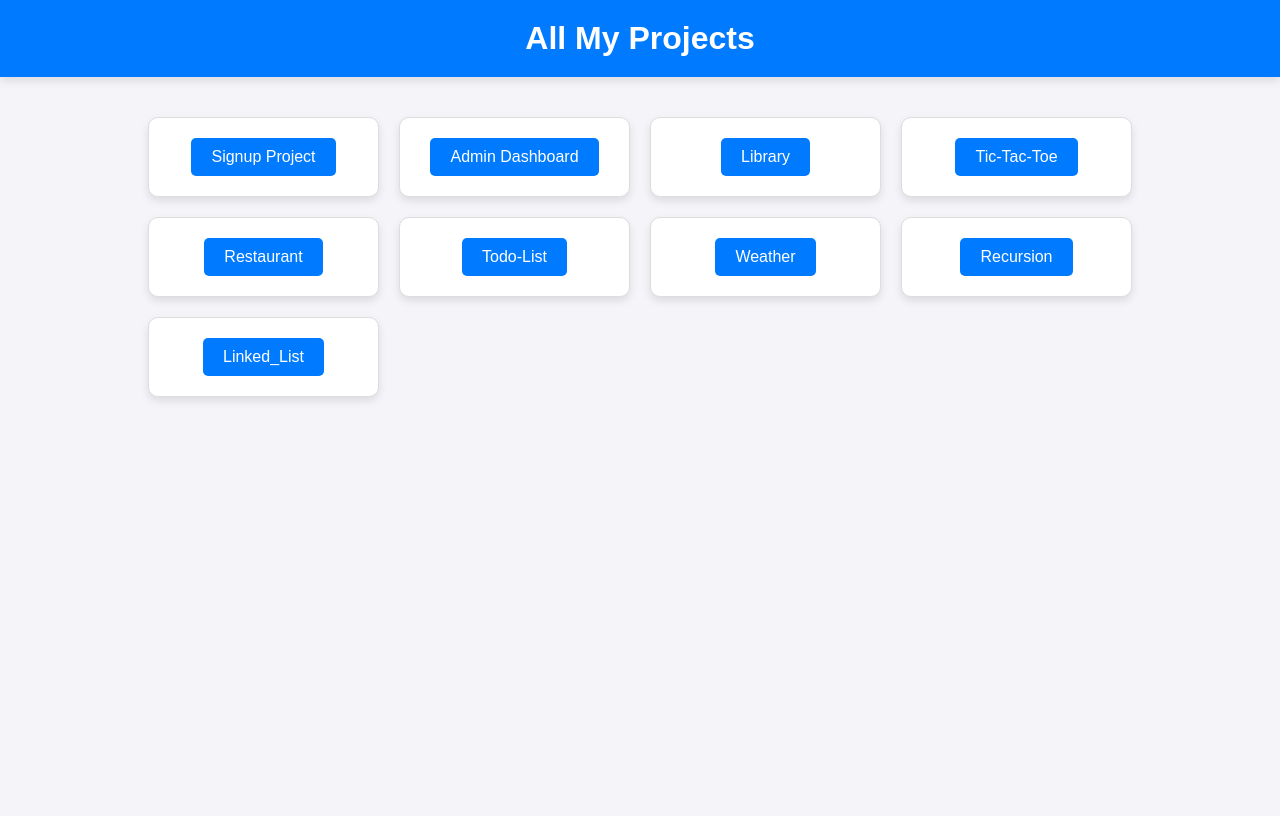
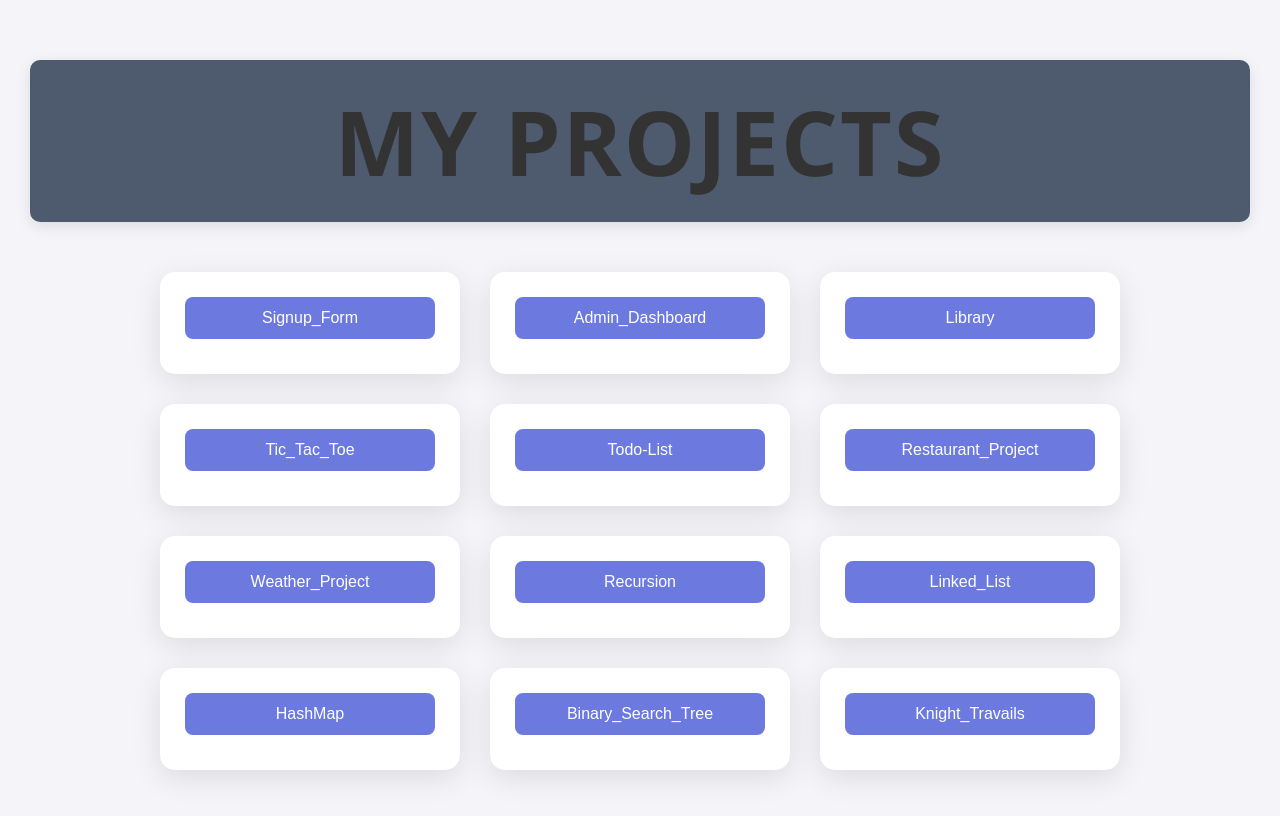
Before and after one commit to boyezg/qtrams_practice, a plain HTML site: page projects/projects.html in a window 1280 px wide. Drawn offline with Linux system fonts and the light colour scheme.

Commit message:
all projects update

```diff
--- a/projects/projects.css
+++ b/projects/projects.css
@@ -1,68 +1,136 @@
-/* projects.css */
 * {
-    box-sizing: border-box;
     margin: 0;
     padding: 0;
+    box-sizing: border-box;
 }
 
 body {
+    font-family: 'Segoe UI', Tahoma, Geneva, Verdana, sans-serif;
+    background-color: #f4f4f9;
+    color: #333;
     display: flex;
     flex-direction: column;
     align-items: center;
-    height: 100vh;
-    font-family: Arial, sans-serif;
-    background-color: #f4f4f9;
+    justify-content: flex-start;
+    min-height: 100vh;
+    padding: 30px;
 }
 
-header#header {
+#header {
+    margin: 30px 0;
+    text-align: center;
+    color: #333;
+    font-size: 2.8rem;
+    font-weight: 700;
+    letter-spacing: 2px;
+    text-transform: uppercase;
+    background-color: #4e5b6e;
     width: 100%;
-    background-color: #007bff;
-    color: #fff;
     padding: 20px 0;
-    text-align: center;
-    box-shadow: 0 4px 8px rgba(0, 0, 0, 0.1);
-    margin-bottom: 20px;
-}
-
-header#header h1 {
-    font-size: 2rem;
-    font-weight: bold;
+    border-radius: 10px;
+    box-shadow: 0 4px 15px rgba(0, 0, 0, 0.1);
 }
 
 .container {
-    display: grid;
-    gap: 20px;
-    grid-template-columns: repeat(auto-fit, minmax(200px, 1fr));
-    width: 80%;
-    max-width: 1200px;
-    padding: 20px;
+    display: flex;
+    flex-wrap: wrap;
+    gap: 30px;
+    justify-content: center;
+    width: 100%;
+    max-width: 1300px;
+    padding: 20px 0;
 }
 
 .card {
-    background-color: #fff;
-    border: 1px solid #ddd;
-    border-radius: 10px;
-    box-shadow: 0 4px 8px rgba(0, 0, 0, 0.1);
+    width: 300px;
+    padding: 25px;
+    background: #ffffff;
+    border-radius: 15px;
+    box-shadow: 0 8px 30px rgba(0, 0, 0, 0.1);
     text-align: center;
-    padding: 20px;
-    transition: transform 0.2s ease;
+    transition: all 0.3s ease-in-out;
+    display: flex;
+    flex-direction: column;
+    justify-content: center;
+    align-items: center;
 }
 
 .card:hover {
-    transform: translateY(-5px);
+    transform: translateY(-15px) scale(1.05);
+    box-shadow: 0 12px 30px rgba(0, 0, 0, 0.2);
 }
 
-.card button {
-    background-color: #007bff;
-    border: none;
-    color: #fff;
-    padding: 10px 20px;
-    border-radius: 5px;
-    cursor: pointer;
-    font-size: 1rem;
-    transition: background-color 0.3s ease;
+.dropdown {
+    position: relative;
+    display: inline-block;
+    width: 100%;
 }
 
-.card button:hover {
-    background-color: #0056b3;
+.dropdown-btn {
+    padding: 12px 20px;
+    background: #6c7ae0;
+    border: none;
+    border-radius: 8px;
+    color: white;
+    font-size: 1rem;
+    cursor: pointer;
+    width: 100%;
+    transition: background 0.3s ease, transform 0.3s ease;
+    margin-bottom: 10px;
 }
+
+.dropdown-btn:hover {
+    background: #1f2a56;
+    transform: scale(1.05);
+}
+
+.dropdown-content {
+    display: none;
+    position: absolute;
+    top: 40px;
+    left: 0;
+    background-color: #333;
+    width: 100%;
+    border-radius: 8px;
+    padding: 10px 0;
+    box-shadow: 0 4px 15px rgba(0, 0, 0, 0.2);
+}
+
+.dropdown-content a {
+    color: white;
+    padding: 10px 15px;
+    text-decoration: none;
+    display: block;
+    transition: background 0.2s ease;
+}
+
+.dropdown-content a:hover {
+    background-color: #1f2a56;
+}
+
+.dropdown:hover .dropdown-content {
+    display: block;
+}
+
+@media (max-width: 768px) {
+    body {
+        padding: 15px;
+    }
+
+    #header {
+        font-size: 2rem;
+    }
+
+    .container {
+        flex-direction: column;
+        align-items: center;
+    }
+
+    .card {
+        width: 90%;
+    }
+
+    .dropdown-btn {
+        font-size: 1.2rem;
+    }
+}
--- a/projects/projects.html
+++ b/projects/projects.html
@@ -8,53 +8,138 @@
 </head>
 <body>
     <header id="header">
-        <h1>All My Projects</h1>
+        <h1>My Projects</h1>
     </header>
     <div class="container">
+        <!-- Project Card 1 -->
         <div class="card">
-            <a href="https://boyezg.github.io/qtrams_practice/signup_form/signup.html" target="_blank">
-                <button>Signup Project</button>
-            </a>
+            <div class="dropdown">
+                <button class="dropdown-btn">Signup_Form</button>
+                <div class="dropdown-content">
+                    <a href="https://boyezg.github.io/qtrams_practice/signup_form/signup.html" target="_blank">View Output</a>
+                    <a href="https://github.com/boyezg/qtrams_practice/tree/main/signup_form" target="_blank">View Code</a>
+                </div>
+            </div>
         </div>
+
+        <!-- Project Card 2 -->
         <div class="card">
-            <a href="https://boyezg.github.io/qtrams_practice/admin_dash/admin.html" target="_blank">
-                <button>Admin Dashboard</button>
-            </a>
+            <div class="dropdown">
+                <button class="dropdown-btn">Admin_Dashboard</button>
+                <div class="dropdown-content">
+                    <a href="https://boyezg.github.io/qtrams_practice/admin_dash/admin.html" target="_blank">View Output</a>
+                    <a href="https://github.com/boyezg/qtrams_practice/tree/main/admin_dash" target="_blank">View Code</a>
+                </div>
+            </div>
         </div>
+
+        <!-- Project Card 3 -->
         <div class="card">
-            <a href="https://boyezg.github.io/qtrams_practice/library/library.html" target="_blank">
-                <button>Library</button>
-            </a>
+            <div class="dropdown">
+                <button class="dropdown-btn">Library</button>
+                <div class="dropdown-content">
+                    <a href="https://boyezg.github.io/qtrams_practice/library/library.html" target="_blank">View Output</a>
+                    <a href="https://github.com/boyezg/qtrams_practice/tree/main/library" target="_blank">View Code</a>
+                </div>
+            </div>
         </div>
+
+        <!-- Project Card 4 -->
         <div class="card">
-            <a href="https://boyezg.github.io/qtrams_practice/tic-tac-toe/tic-tac-toe.html" target="_blank">
-                <button>Tic-Tac-Toe</button>
-            </a>
+            <div class="dropdown">
+                <button class="dropdown-btn">Tic_Tac_Toe</button>
+                <div class="dropdown-content">
+                    <a href="https://boyezg.github.io/qtrams_practice/tic-tac-toe/tic-tac-toe.html" target="_blank">View Output</a>
+                    <a href="https://github.com/boyezg/qtrams_practice/tree/main/tic-tac-toe" target="_blank">View Code</a>
+                </div>
+            </div>
         </div>
+
+        <!-- Project Card 5 -->
         <div class="card">
-            <a href="https://boyezg.github.io/restaurants/" target="_blank">
-                <button>Restaurant</button>
-            </a>
+            <div class="dropdown">
+                <button class="dropdown-btn">Todo-List</button>
+                <div class="dropdown-content">
+                    <a href="https://boyezg.github.io/todo_list/" target="_blank">View Output</a>
+                    <a href="https://github.com/boyezg/todo_list" target="_blank">View Code</a>
+                </div>
+            </div>
         </div>
+
+        <!-- Project Card 6 -->
         <div class="card">
-            <a href="https://boyezg.github.io/todo_list/" target="_blank">
-                <button>Todo-List</button>
-            </a>
+            <div class="dropdown">
+                <button class="dropdown-btn">Restaurant_Project</button>
+                <div class="dropdown-content">
+                    <a href="https://boyezg.github.io/restaurants/" target="_blank">View Output</a>
+                    <a href="https://github.com/boyezg/restaurants" target="_blank">View Code</a>
+                </div>
+            </div>
         </div>
+
+        <!-- Project Card 7 -->
         <div class="card">
-            <a href="https://boyezg.github.io/weather/" target="_blank">
-                <button>Weather</button>
-            </a>
+            <div class="dropdown">
+                <button class="dropdown-btn">Weather_Project</button>
+                <div class="dropdown-content">
+                    <a href="https://boyezg.github.io/weather/" target="_blank">View Output</a>
+                    <a href="https://github.com/boyezg/weather" target="_blank">View Code</a>
+                </div>
+            </div>
         </div>
+
+        <!-- Project Card 8 -->
         <div class="card">
-            <a href="https://boyezg.github.io/qtrams_practice/recursion/index.html" target="_blank">
-                <button>Recursion</button>
-            </a>
+            <div class="dropdown">
+                <button class="dropdown-btn">Recursion</button>
+                <div class="dropdown-content">
+                    <a href="https://boyezg.github.io/qtrams_practice/recursion/index.html" target="_blank">View Output</a>
+                    <a href="https://github.com/boyezg/qtrams_practice/tree/main/recursion" target="_blank">View Code</a>
+                </div>
+            </div>
         </div>
+
+        <!-- Project Card 9 -->
         <div class="card">
-            <a href="https://boyezg.github.io/qtrams_practice/linked_list/linked_list.html" target="_blank">
-                <button>Linked_List</button>
-            </a>
+            <div class="dropdown">
+                <button class="dropdown-btn">Linked_List</button>
+                <div class="dropdown-content">
+                    <a href="https://boyezg.github.io/qtrams_practice/linked_list/linked_list.html" target="_blank">View Output</a>
+                    <a href="https://github.com/boyezg/qtrams_practice/tree/main/linked_list" target="_blank">View Code</a>
+                </div>
+            </div>
+        </div>
+
+        <!-- Project Card 10 -->
+        <div class="card">
+            <div class="dropdown">
+                <button class="dropdown-btn">HashMap</button>
+                <div class="dropdown-content">
+                    <a href="https://boyezg.github.io/qtrams_practice/hashmap/index.html" target="_blank">View Output</a>
+                    <a href="https://github.com/boyezg/qtrams_practice/tree/main/hashmap" target="_blank">View Code</a>
+                </div>
+            </div>
+        </div>
+
+        <!-- Project Card 11 -->
+        <div class="card">
+            <div class="dropdown">
+                <button class="dropdown-btn">Binary_Search_Tree</button>
+                <div class="dropdown-content">
+                    <a href="https://github.com/boyezg/qtrams_practice/tree/main/binary_tree" target="_blank">View Code</a>
+                </div>
+            </div>
+        </div>
+
+        <!-- Project Card 12 -->
+        <div class="card">
+            <div class="dropdown">
+                <button class="dropdown-btn">Knight_Travails</button>
+                <div class="dropdown-content">
+                    <a href="https://boyezg.github.io/qtrams_practice/knights_travails/index.html" target="_blank">View Output</a>
+                    <a href="https://github.com/boyezg/qtrams_practice/tree/main/knights_travails" target="_blank">View Code</a>
+                </div>
+            </div>
         </div>
     </div>
 </body>
```
